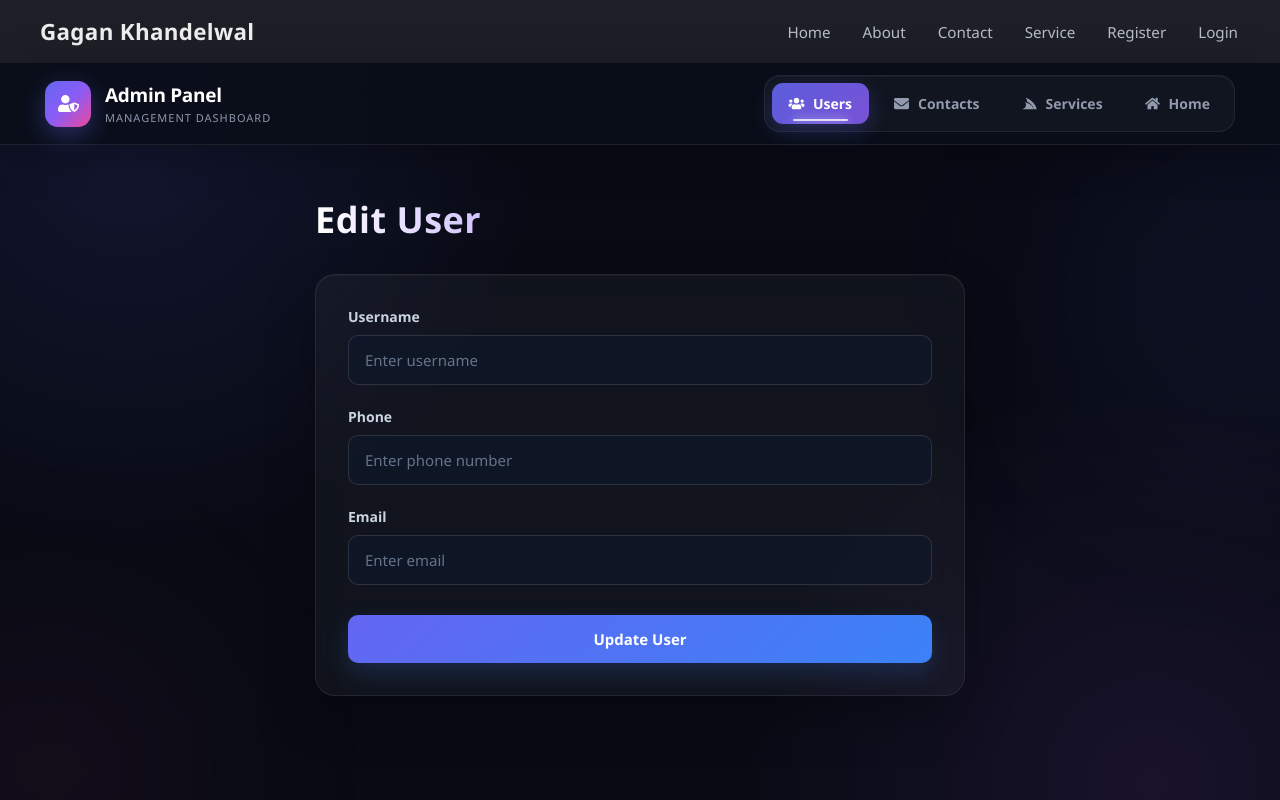
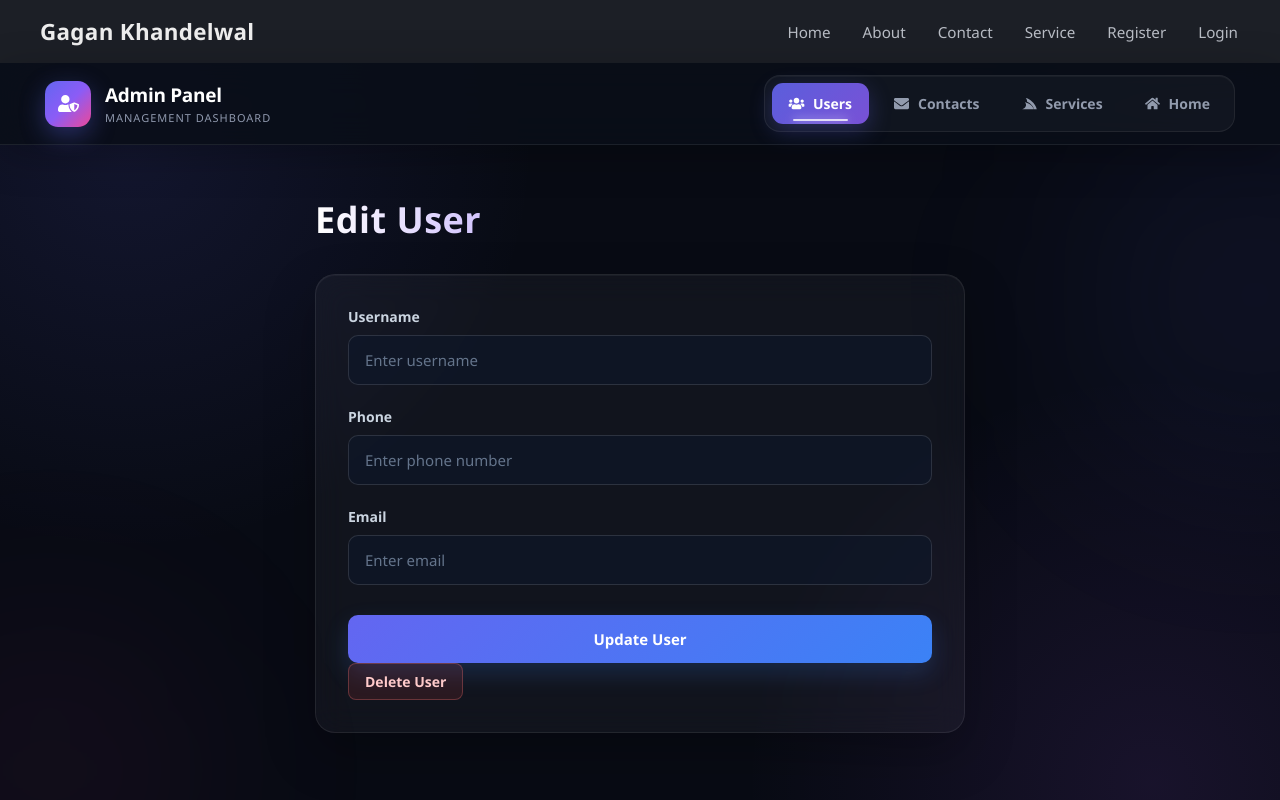
Before and after one commit to gagan200345/Ed, a React (Vite) app in the folder Frontend/: page /admin/users/1/edit in a window 1280 px wide. Shown: the top 800 px of the page. Built offline with nearby package versions, Linux system fonts and the light colour scheme; no server answers.

Commit message:
Add delete user functionality in AdminUserEdit

```diff
--- a/Frontend/src/Pages/AdminUserEdit.jsx
+++ b/Frontend/src/Pages/AdminUserEdit.jsx
@@ -1,13 +1,13 @@
-
 import { useEffect, useState } from "react";
-import { useParams } from "react-router-dom";
+import { useNavigate, useParams } from "react-router-dom";
 import { useAuth } from "../store/auth";
 import "../index.css";
 
-const API_URL = "https://ed-backend-r5j2.onrender.com";
+const BASE_URL = "https://ed-backend-r5j2.onrender.com";
 
 const AdminUserEdit = () => {
   const { id } = useParams();
+  const navigate = useNavigate();
   const { authorizationToken } = useAuth();
 
   const [user, setUser] = useState({
@@ -17,6 +17,7 @@ const AdminUserEdit = () => {
   });
 
   const [loading, setLoading] = useState(false);
+  const [deleting, setDeleting] = useState(false);
 
   // ==========================================
   // GET SINGLE USER
@@ -24,28 +25,17 @@ const AdminUserEdit = () => {
   useEffect(() => {
     const getUserById = async () => {
       try {
-        console.log("GET USER ID:", id);
-
-        const response = await fetch(
-          `${API_URL}/api/admin/users/${id}`,
-          {
-            method: "GET",
-            headers: {
-              Authorization: authorizationToken,
-            },
-          }
-        );
-
-        console.log("GET STATUS:", response.status);
+        const response = await fetch(`${BASE_URL}/api/admin/users/${id}`, {
+          method: "GET",
+          headers: {
+            Authorization: authorizationToken,
+          },
+        });
 
         const data = await response.json();
 
-        console.log("GET RESPONSE:", data);
-
         if (!response.ok) {
-          throw new Error(
-            data.message || "Failed to get user"
-          );
+          throw new Error(data.message || "Failed to get user");
         }
 
         if (data.user) {
@@ -70,7 +60,6 @@ const AdminUserEdit = () => {
   // ==========================================
   const handleChange = (e) => {
     const { name, value } = e.target;
-
     setUser((previousUser) => ({
       ...previousUser,
       [name]: value,
@@ -96,14 +85,7 @@ const AdminUserEdit = () => {
     try {
       setLoading(true);
 
-      console.log("UPDATE USER ID:", id);
-      console.log("UPDATE USER DATA:", user);
-
-      const updateUrl = `${API_URL}/api/admin/users/${id}`;
-
-      console.log("UPDATE URL:", updateUrl);
-
-      const response = await fetch(updateUrl, {
+      const response = await fetch(`${BASE_URL}/api/admin/users/${id}`, {
         method: "PATCH",
         headers: {
           Authorization: authorizationToken,
@@ -116,16 +98,10 @@ const AdminUserEdit = () => {
         }),
       });
 
-      console.log("PATCH STATUS:", response.status);
-
       const data = await response.json();
 
-      console.log("PATCH RESPONSE:", data);
-
       if (!response.ok) {
-        throw new Error(
-          data.message || "User not updated"
-        );
+        throw new Error(data.message || "User not updated");
       }
 
       alert("User updated successfully");
@@ -139,30 +115,59 @@ const AdminUserEdit = () => {
       }
     } catch (error) {
       console.error("UPDATE USER ERROR:", error);
-
       alert(error.message || "User not updated");
     } finally {
       setLoading(false);
     }
   };
 
+  // ==========================================
+  // DELETE USER  👈 NEW
+  // ==========================================
+  const handleDelete = async () => {
+    if (!id) {
+      alert("User ID not found");
+      return;
+    }
+
+    const confirmDelete = window.confirm("Are you sure you want to delete this user?");
+    if (!confirmDelete) return;
+
+    try {
+      setDeleting(true);
+
+      const response = await fetch(`${BASE_URL}/api/admin/users/delete/${id}`, {
+        method: "DELETE",
+        credentials: "include",
+        // 👇 agar backend token check karta hai to ye uncomment karo
+        // headers: { Authorization: authorizationToken },
+      });
+
+      const data = await response.json();
+
+      if (!response.ok) {
+        throw new Error(data.message || "User not deleted");
+      }
+
+      alert("User deleted successfully");
+      navigate("/admin/users"); // apni actual users-list route yahan daalo
+    } catch (error) {
+      console.error("DELETE USER ERROR:", error);
+      alert(error.message || "User not deleted");
+    } finally {
+      setDeleting(false);
+    }
+  };
+
   return (
     <section className="admin-user-edit-page">
       <div className="admin-user-edit-container">
-
         <h1>Edit User</h1>
 
-        <form
-          className="admin-user-edit-form"
-          onSubmit={handleSubmit}
-        >
-
+        <form className="admin-user-edit-form" onSubmit={handleSubmit}>
           {/* USERNAME */}
           <div className="admin-form-group">
-            <label htmlFor="username">
-              Username
-            </label>
-
+            <label htmlFor="username">Username</label>
             <input
               id="username"
               type="text"
@@ -176,10 +181,7 @@ const AdminUserEdit = () => {
 
           {/* PHONE */}
           <div className="admin-form-group">
-            <label htmlFor="phone">
-              Phone
-            </label>
-
+            <label htmlFor="phone">Phone</label>
             <input
               id="phone"
               type="text"
@@ -192,10 +194,7 @@ const AdminUserEdit = () => {
 
           {/* EMAIL */}
           <div className="admin-form-group">
-            <label htmlFor="email">
-              Email
-            </label>
-
+            <label htmlFor="email">Email</label>
             <input
               id="email"
               type="email"
@@ -208,16 +207,20 @@ const AdminUserEdit = () => {
           </div>
 
           {/* UPDATE BUTTON */}
-          <button
-            className="admin-update-btn"
-            type="submit"
-            disabled={loading}
-          >
+          <button className="admin-update-btn" type="submit" disabled={loading}>
             {loading ? "Updating..." : "Update User"}
           </button>
 
+          {/* DELETE BUTTON 👈 NEW */}
+          <button
+            className="admin-delete-btn"
+            type="button"
+            onClick={handleDelete}
+            disabled={deleting}
+          >
+            {deleting ? "Deleting..." : "Delete User"}
+          </button>
         </form>
-
       </div>
     </section>
   );
```
